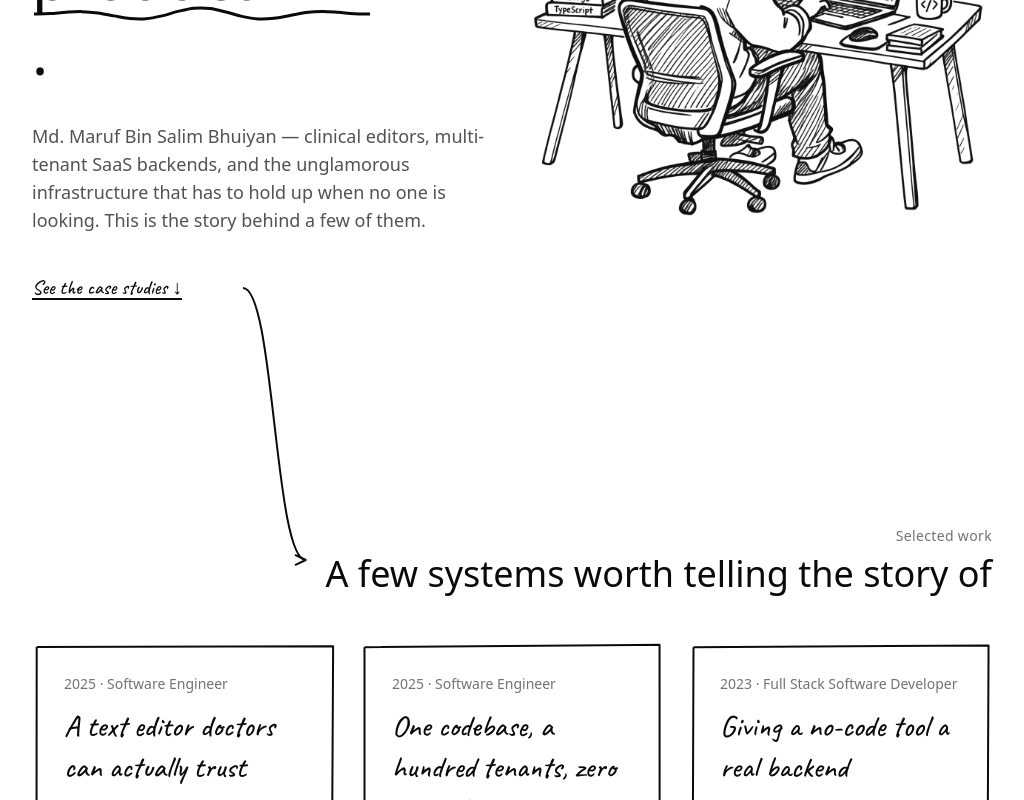
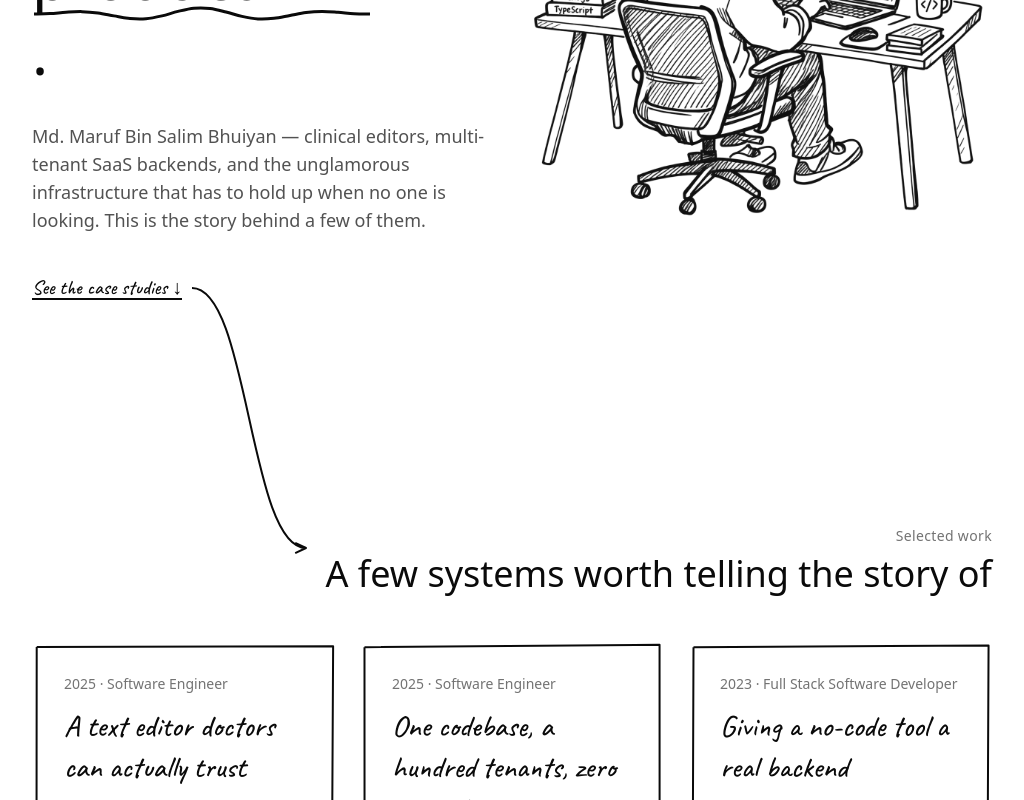
Before and after one commit to mdmarufbinsalim/behind-the-code, a Next.js app: page / in a window 1280 px wide. Shown: the part 510-1310 px from the top of the page, without its empty margins (128-1152 px from the left). Built offline with nearby package versions, Linux system fonts and the light colour scheme.

Commit message:
Enhance SketchConnector: improve measurement stability and cleanup on unmount

```diff
--- a/src/components/sketch/SketchConnector.tsx
+++ b/src/components/sketch/SketchConnector.tsx
@@ -20,10 +20,12 @@ export function SketchConnector({
   const [headPath, setHeadPath] = useState("");
 
   useEffect(() => {
+    const from = fromRef.current;
+    const to = toRef.current;
+    if (!from || !to) return;
+
     function measure() {
       const container = containerRef.current;
-      const from = fromRef.current;
-      const to = toRef.current;
       if (!container || !from || !to) return;
 
       const containerRect = container.getBoundingClientRect();
@@ -83,9 +85,45 @@ export function SketchConnector({
       setHeadPath(`M ${a1[0]} ${a1[1]} L ${ex} ${ey} L ${a2[0]} ${a2[1]}`);
     }
 
-    measure();
+    // `from`/`to` are animated by framer-motion via CSS transforms, which
+    // move getBoundingClientRect() results without firing resize/layout
+    // events. Keep re-measuring on every frame for a bit after mount and
+    // again once the target scrolls into view (its whileInView animation
+    // kicks off then), so the arrow settles on the final, post-animation
+    // positions instead of freezing on a mid-animation snapshot.
+    let rafId: number | null = null;
+    function settleFor(ms: number) {
+      const stopAt = performance.now() + ms;
+      function tick() {
+        measure();
+        if (performance.now() < stopAt) {
+          rafId = requestAnimationFrame(tick);
+        } else {
+          rafId = null;
+        }
+      }
+      if (rafId !== null) cancelAnimationFrame(rafId);
+      tick();
+    }
+
+    settleFor(1500);
+
+    const observer = new IntersectionObserver(
+      (entries) => {
+        if (entries.some((entry) => entry.isIntersecting)) {
+          settleFor(800);
+        }
+      },
+      { threshold: 0 }
+    );
+    observer.observe(to);
+
     window.addEventListener("resize", measure);
-    return () => window.removeEventListener("resize", measure);
+    return () => {
+      window.removeEventListener("resize", measure);
+      observer.disconnect();
+      if (rafId !== null) cancelAnimationFrame(rafId);
+    };
   }, [fromRef, toRef, containerRef]);
 
   if (!box) return null;
```
